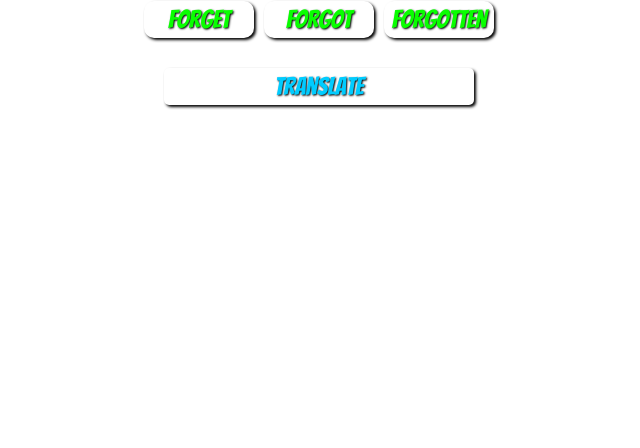
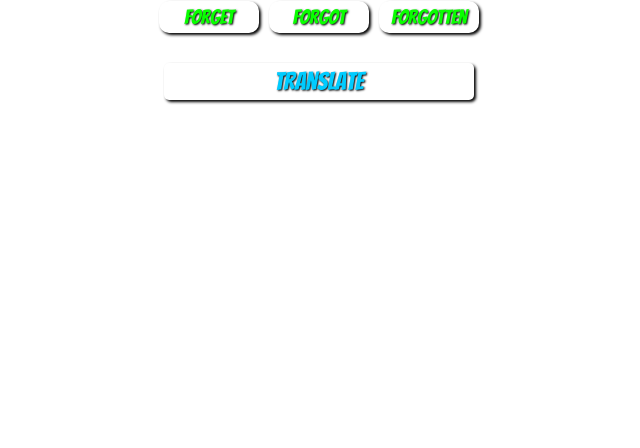
Before and after one commit to Teacher-Jorge/Whats-the-song-09, a plain HTML site: page index.html in a window 1280 px wide. Shown: the part 352-800 px from the top of the page, without its empty margins (321-961 px from the left). Drawn offline with Linux system fonts and the light colour scheme.

Commit message:
Add files via upload

```diff
--- a/style.css
+++ b/style.css
@@ -45,14 +45,14 @@
 
 .btn {
     font-family: 'bangers';
-    font-size: 25px;
+    font-size: 20px;
     margin: 5px;
     padding: 5px;
     border-radius: 10px;
     background-color: rgb(255, 255, 255);
     color: rgb(9, 255, 0);
     border-style: none;
-    width: 110px;
+    width: 100px;
     box-shadow: 2px 2px 3px black;
     text-shadow: 1px 1px 2px black;
     cursor: pointer;
```
